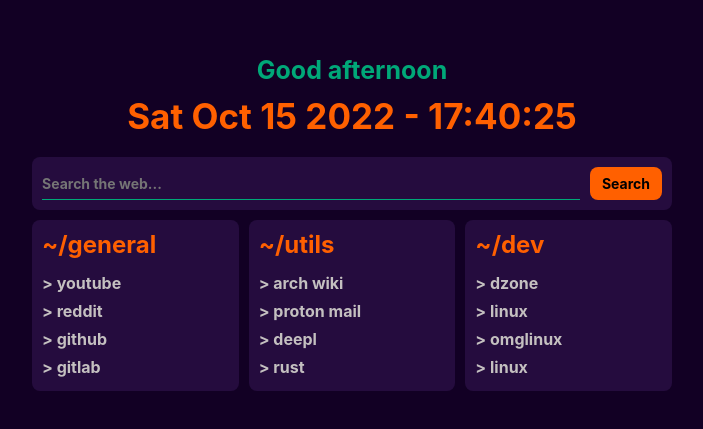
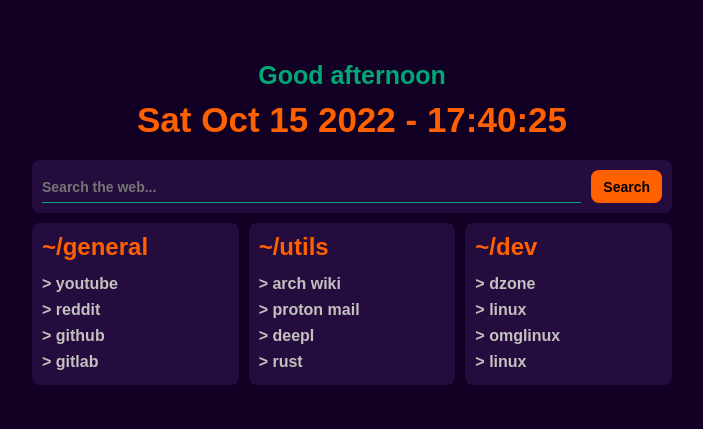
Before and after one commit to lvntcnylmz/startpage, a plain HTML site: page index.html in a window 1280 px wide. Shown: the part 177-606 px from the top of the page, without its empty margins (288-991 px from the left). Drawn offline with Linux system fonts and the light colour scheme.

```diff
--- a/index.css
+++ b/index.css
@@ -11,7 +11,7 @@
 
 body {
     background-color: var(--bg-color);
-    font-family: "Inter", sans-serif;
+    font-family: "Canterell", sans-serif;
     margin: 0px;
     min-height: 100vh;
 }
```
